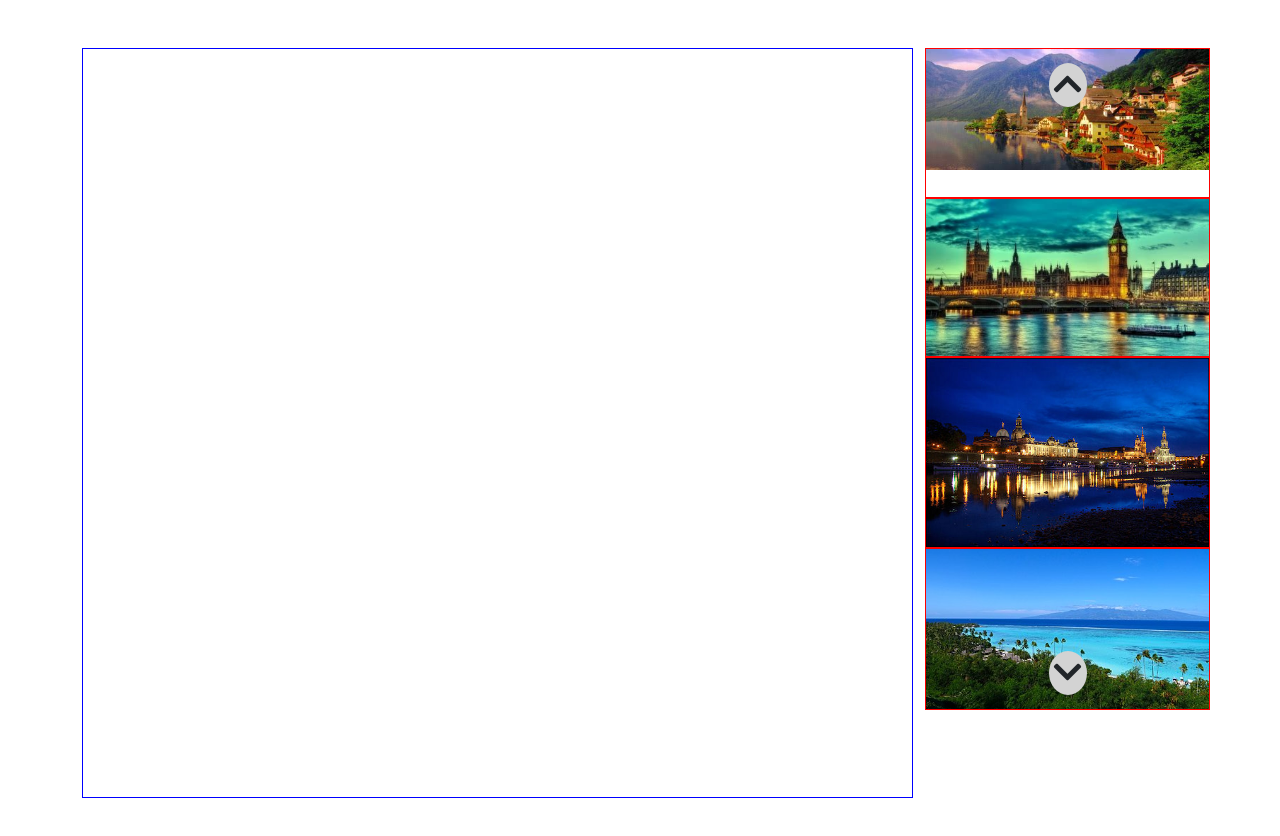
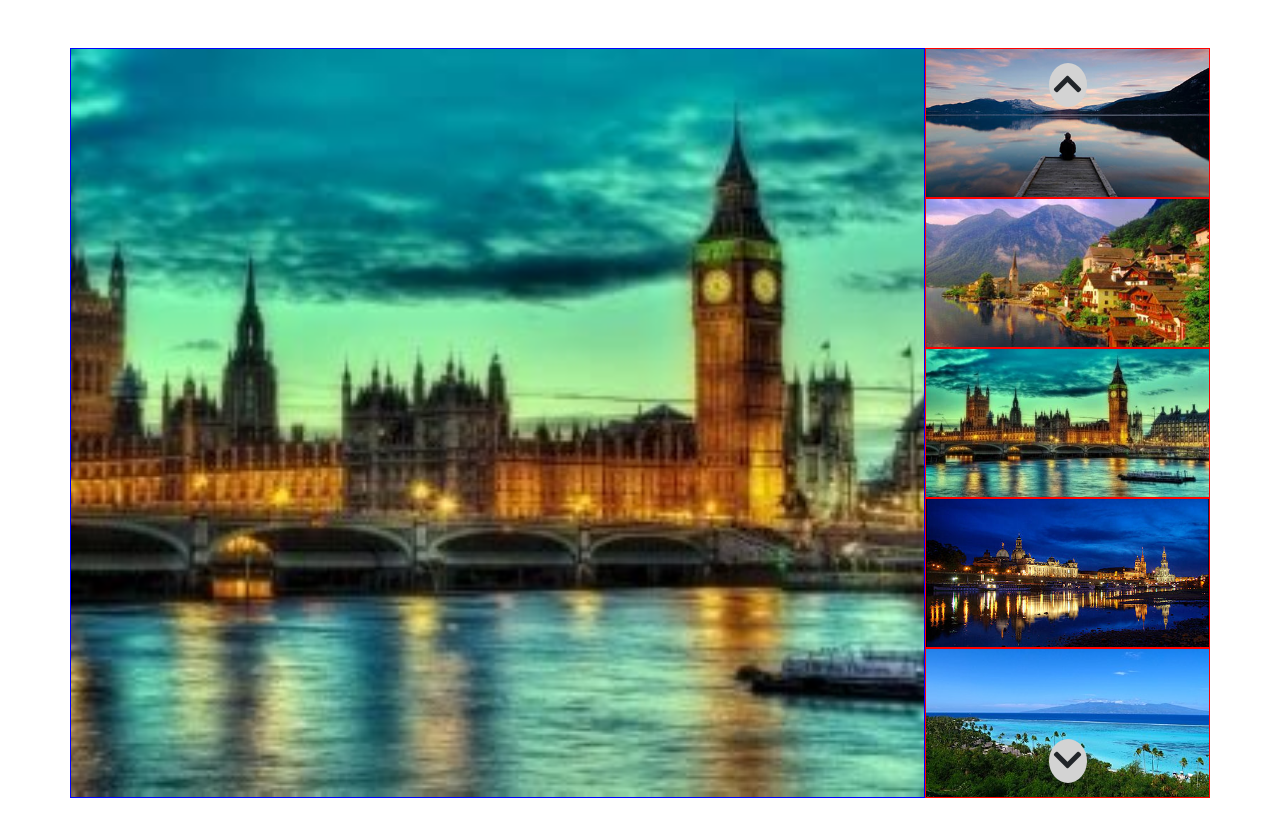
Before and after one commit to ddecataldo/js-array-carousel, a plain HTML site: page index.html in a window 1280 px wide. Both pictures are taken after a click on the element 1067 px from the left and 85 px from the top of the page. Drawn offline with nearby package versions, Linux system fonts and the light colour scheme.

Commit message:
Carousel funzionante

```diff
--- a/css/styles.css
+++ b/css/styles.css
@@ -1,5 +1,5 @@
 .image-full{
-    min-height: 750px;
+    height: 750px;
     border: 1px solid blue;
     position: relative;
 }
@@ -17,7 +17,7 @@
     opacity: 1;
 }
 .image-thumb{
-    min-height: 150px;
+    height: 150px;
     border: 1px solid red;
 }
 .image-thumb > img {
--- a/index.html
+++ b/index.html
@@ -17,7 +17,7 @@
     <main>
         <div class="container">
             <div class="row py-5">
-                <div class="col-md-9 col-sm-9 col-xs-12">
+                <div class="col-md-9 col-sm-9 col-xs-12 px-0">
                     <div class="image-full"></div>
                 </div>
                 <div class="col-md-3 col-sm-3 col-xs-12 px-0">
--- a/js/scripts.js
+++ b/js/scripts.js
@@ -30,7 +30,7 @@ const contenitoreImmagineFull = document.querySelector(".image-full");
 const contenitoreImmagineThumb = document.querySelector(".row--image-thumb");
 
 // Assegno un valore all'indice corrente
-let indiceCorrente = 0;
+let indiceCorrente = 3;
 
 // Dobbiamo stampare il tag img
 for (let i = 0; i < immagini.length; i++) {
@@ -41,7 +41,7 @@ for (let i = 0; i < immagini.length; i++) {
     let active = "";
 
     // Se indice immagine = 0 allora inserisci la classe active
-    if (i === indiceCorrente) {
+    if (indiceCorrente === i) { // Se i = 4
         active = "active";
     }
 
@@ -55,11 +55,10 @@ for (let i = 0; i < immagini.length; i++) {
                         </div>`;
 
     // Se la classe è active inserisco l'immagine in anteprima altrimenti nelle thumb
-    if(active === "active") {
-        contenitoreImmagineFull.innerHTML +=  tagImgFull;
-    } else {
-        contenitoreImmagineThumb.innerHTML += tagImgThumb;
-    }
+
+    contenitoreImmagineFull.innerHTML +=  tagImgFull;
+    contenitoreImmagineThumb.innerHTML += tagImgThumb;
+
 }
 
 // Selezione le classi delle freccie dove devo intervenireù
@@ -80,10 +79,42 @@ arrowTop.addEventListener("click", function () {
     // Se minore di 0 l'indice deve essere assegnato all'ultimo valore della lunghezza dell'array
     if (indiceCorrente < 0){
         indiceCorrente = immagini.length - 1;
-    }
+    } // 4
+
+    // Devo applicare la classe active al nuovo elemento all'indice corrente
+
+    // Selezione tutte le immagini presenti nel percorso css .image-full > img in modo da ricavare un "array".
+    const appactive = document.querySelectorAll(".image-full > img");
+
+    // Ricavato l'array inserisco il mio indice e gli aggiungo la classe active
+    const nuovoIndice = appactive[indiceCorrente].classList.add("active");
+
+
+
 });
 
 // Cliccando sulla freccia in alto deve essere selezionata la thumb corrente e deve essere inserita come immagini di anteprima
 arrowBottom.addEventListener("click", function () {
 
+    // Seleziona l'elemento con la classe active
+    const immagineAttiva = contenitoreImmagineFull.querySelector(".active");
+    // Rimuovi dall'elemento la classe active
+    immagineAttiva.classList.remove("active");
+
+    // Decremento l'indice
+    indiceCorrente++; // -1
+
+    // Se l'indice (parte da 0) è maggiore della lunghezza dell'array (parte da 1 per questo si sottrae 1) allora indiceCorrente = 0
+    if (indiceCorrente > immagini.length - 1){
+        indiceCorrente = 0;
+    } // 4
+
+    // Devo applicare la classe active al nuovo elemento all'indice corrente
+
+    // Selezione tutte le immagini presenti nel percorso css .image-full > img in modo da ricavare un "array".
+    const appactive = document.querySelectorAll(".image-full > img");
+
+    // Ricavato l'array inserisco il mio indice e gli aggiungo la classe active
+    const nuovoIndice = appactive[indiceCorrente].classList.add("active");
+
 });
```
